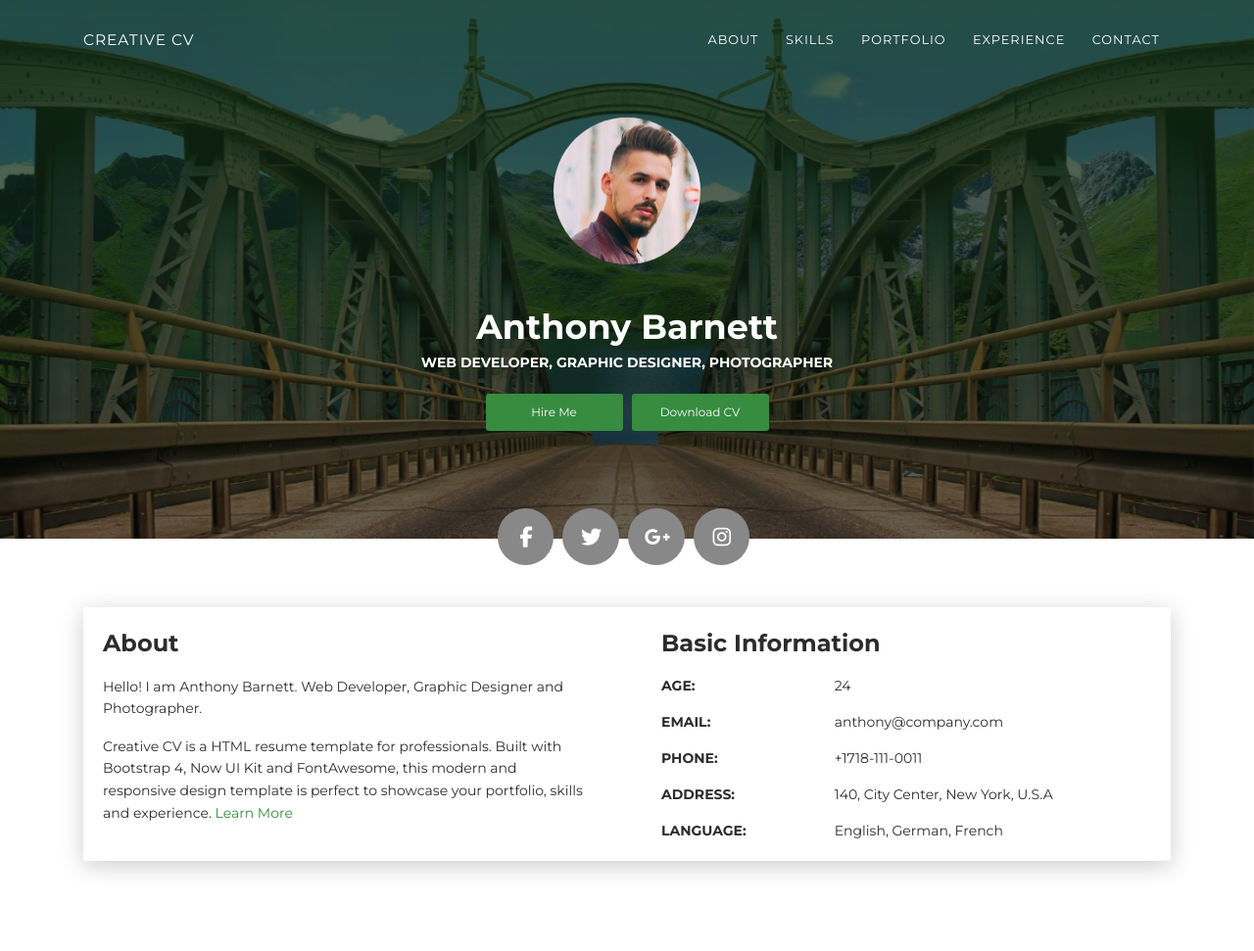
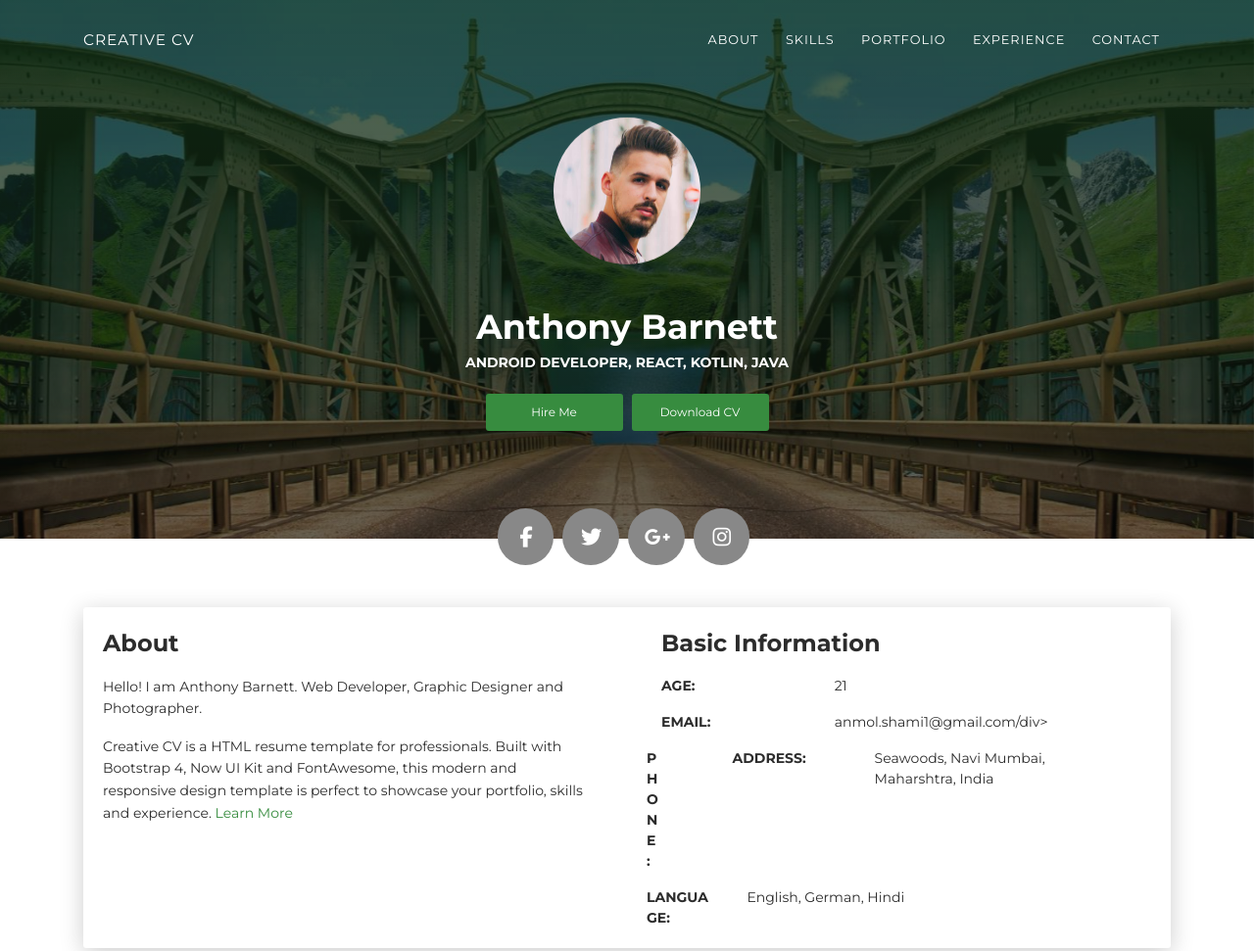
Before and after one commit to anmlul/anmlul.github.io, a plain HTML site: page index.html in a window 1280 px wide. Shown: the top 971 px of the page at 98% size. Drawn offline with Linux system fonts and the light colour scheme.

Commit message:
Update index.html

```diff
--- a/index.html
+++ b/index.html
@@ -43,7 +43,7 @@
         <div class="content-center">
           <div class="cc-profile-image"><a href="#"><img src="images/anthony.jpg" alt="Image"/></a></div>
           <div class="h2 title">Anthony Barnett</div>
-          <p class="category text-white">Web Developer, Graphic Designer,  Photographer</p><a class="btn btn-primary smooth-scroll mr-2" href="#contact" data-aos="zoom-in" data-aos-anchor="data-aos-anchor">Hire Me</a><a class="btn btn-primary" href="#" data-aos="zoom-in" data-aos-anchor="data-aos-anchor">Download CV</a>
+          <p class="category text-white">Android developer, React, Kotlin, Java</p><a class="btn btn-primary smooth-scroll mr-2" href="#contact" data-aos="zoom-in" data-aos-anchor="data-aos-anchor">Hire Me</a><a class="btn btn-primary" href="#" data-aos="zoom-in" data-aos-anchor="data-aos-anchor">Download CV</a>
         </div>
       </div>
       <div class="section">
@@ -70,23 +70,23 @@
             <div class="h4 mt-0 title">Basic Information</div>
             <div class="row">
               <div class="col-sm-4"><strong class="text-uppercase">Age:</strong></div>
-              <div class="col-sm-8">24</div>
+              <div class="col-sm-8">21</div>
             </div>
             <div class="row mt-3">
               <div class="col-sm-4"><strong class="text-uppercase">Email:</strong></div>
-              <div class="col-sm-8">anthony@company.com</div>
+              <div class="col-sm-8">anmol.shami1@gmail.com/div>
             </div>
             <div class="row mt-3">
               <div class="col-sm-4"><strong class="text-uppercase">Phone:</strong></div>
-              <div class="col-sm-8">+1718-111-0011</div>
+              <div class="col-sm-8"></div>
             </div>
             <div class="row mt-3">
               <div class="col-sm-4"><strong class="text-uppercase">Address:</strong></div>
-              <div class="col-sm-8">140, City Center, New York, U.S.A</div>
+              <div class="col-sm-8">Seawoods, Navi Mumbai, Maharshtra, India</div>
             </div>
             <div class="row mt-3">
               <div class="col-sm-4"><strong class="text-uppercase">Language:</strong></div>
-              <div class="col-sm-8">English, German, French</div>
+              <div class="col-sm-8">English, German, Hindi</div>
             </div>
           </div>
         </div>
```
